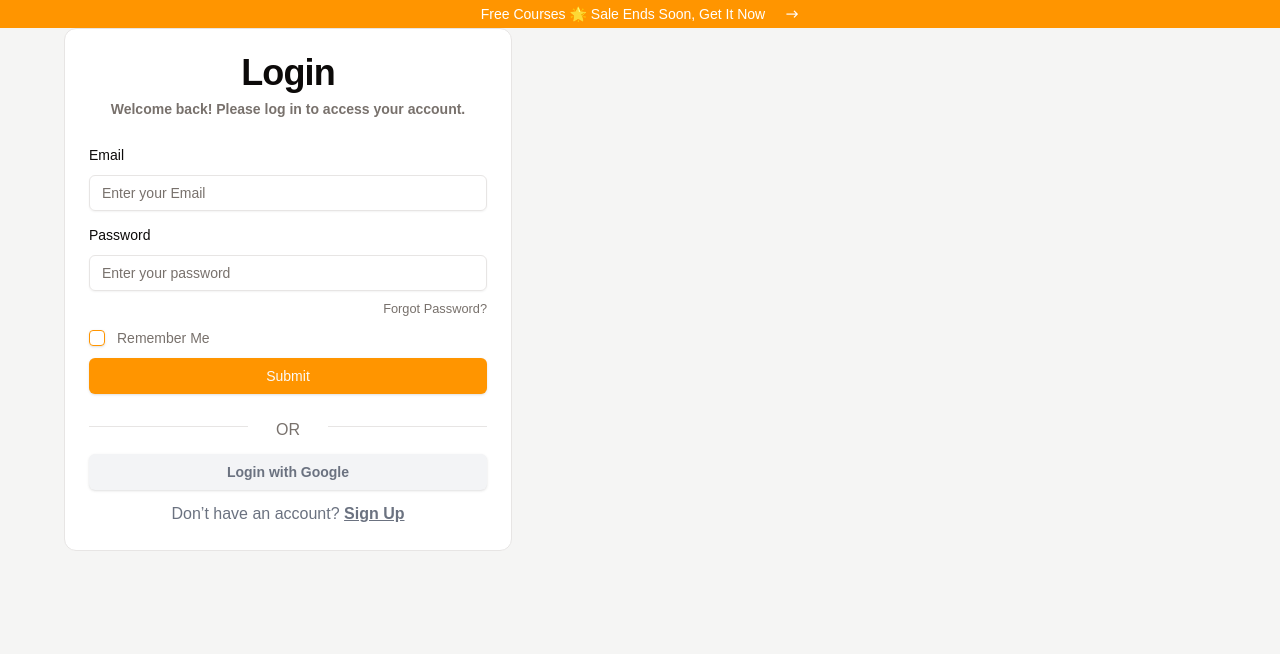
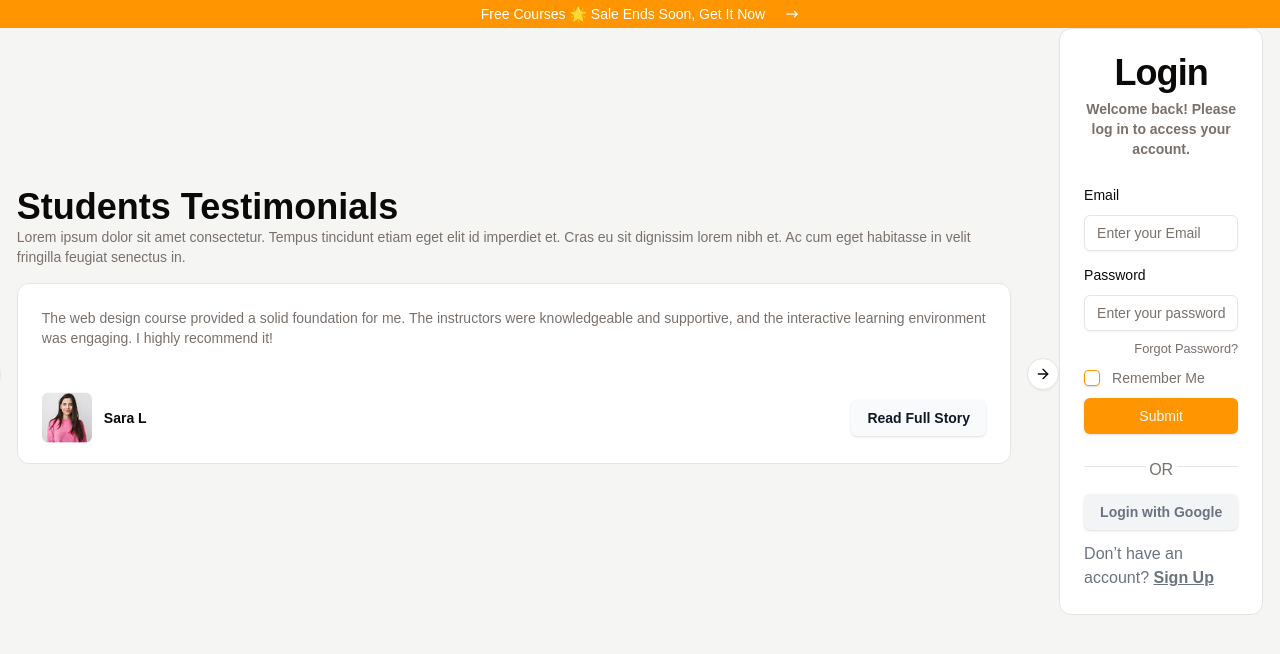
Before and after one commit to kasahun-welela/e-learning, a Next.js app: page /login in a window 1280 px wide. Shown: the top 654 px of the page. Built offline with nearby package versions, Linux system fonts and the light colour scheme.

Commit message:
add testimonials

```diff
--- a/app/(auth)/login/page.tsx
+++ b/app/(auth)/login/page.tsx
@@ -1,9 +1,102 @@
 import Login from "@/components/Login";
+import { Button } from "@/components/ui/button";
+import { Card, CardContent, CardHeader } from "@/components/ui/card";
+import Image from "next/image";
+import {
+  Carousel,
+  CarouselContent,
+  CarouselItem,
+  CarouselNext,
+  CarouselPrevious,
+} from "@/components/ui/carousel";
 
 export default function page() {
+  const testimonials = [
+    {
+      comment:
+        "The web design course provided a solid foundation for me. The instructors were knowledgeable and supportive, and the interactive learning environment was engaging. I highly recommend it!",
+      name: "Sara L",
+      img: "/sara.png",
+    },
+    {
+      comment:
+        "The UI/UX design course exceeded my expectations. The instructor's expertise and practical assignments helped me improve my design skills. I feel more confident in my career now. Thank you!",
+      name: "Jason M",
+      img: "/jason.png",
+    },
+
+    {
+      comment:
+        "The mobile app development course was fantastic! The step-by-step tutorials and hands-on projects helped me grasp the concepts easily. I'm now building my own app. Great course!",
+      name: "Emily R",
+      img: "/emily.png",
+    },
+    {
+      comment:
+        "I enrolled in the graphic design course as a beginner, and it was the perfect starting point. The instructor's guidance and feedback improved my design abilities significantly. I'm grateful for this course!",
+      name: "Michael K",
+      img: "/michael.png",
+    },
+  ];
   return (
-    <div className="max-w-[90%] mx-auto">
-      <Login />
+    <div className="max-w-[90%] mx-auto ">
+      <div className="md:flex flex-row-reverse  items-center justify-center gap-12">
+        <div className="md:basis-1/2">
+          <Login />
+        </div>
+
+        <div className="md:basis-1/2">
+          <h1 className="font-semibold text-3xl md:text-4xl mt-6">
+            Students Testimonials
+          </h1>
+          <p className="text-sm text-muted-foreground">
+            Lorem ipsum dolor sit amet consectetur. Tempus tincidunt etiam eget
+            elit id imperdiet et. Cras eu sit dignissim lorem nibh et. Ac cum
+            eget habitasse in velit fringilla feugiat senectus in.
+          </p>
+          <Carousel
+            opts={{
+              align: "start",
+              loop: true,
+            }}
+            className="py-4"
+          >
+            <CarouselContent>
+              {testimonials.map((testimonial, key) => (
+                <CarouselItem key={key}>
+                  <Card>
+                    <CardHeader>
+                      <p className="text-sm text-muted-foreground">
+                        {testimonial.comment}
+                      </p>
+                    </CardHeader>
+                    <CardContent className="flex justify-between items-center py-5">
+                      <div className="flex items-center gap-3">
+                        <Image
+                          src={testimonial.img}
+                          alt={testimonial.name}
+                          width={50}
+                          height={50}
+                        />
+                        <p className="text-sm font-semibold">
+                          {testimonial.name}
+                        </p>
+                      </div>
+                      <Button className="bg-gray-50 text-gray-900 font-semibold">
+                        Read Full Story
+                      </Button>
+                    </CardContent>
+                  </Card>
+                </CarouselItem>
+              ))}
+            </CarouselContent>
+            <div className="hidden md:block">
+              <CarouselNext />
+              <CarouselPrevious />
+            </div>
+          </Carousel>
+        </div>
+      </div>
     </div>
   );
 }
--- a/components/Login.tsx
+++ b/components/Login.tsx
@@ -45,7 +45,7 @@
     console.log(values);
   }
   return (
-    <Card className="max-w-md">
+    <Card className="">
       <CardHeader>
         <CardTitle className="text-center text-3xl md:text-4xl">
           Login
--- /dev/null
+++ b/components/ui/carousel.tsx
@@ -0,0 +1,262 @@
+"use client"
+
+import * as React from "react"
+import useEmblaCarousel, {
+  type UseEmblaCarouselType,
+} from "embla-carousel-react"
+import { ArrowLeft, ArrowRight } from "lucide-react"
+
+import { cn } from "@/lib/utils"
+import { Button } from "@/components/ui/button"
+
+type CarouselApi = UseEmblaCarouselType[1]
+type UseCarouselParameters = Parameters<typeof useEmblaCarousel>
+type CarouselOptions = UseCarouselParameters[0]
+type CarouselPlugin = UseCarouselParameters[1]
+
+type CarouselProps = {
+  opts?: CarouselOptions
+  plugins?: CarouselPlugin
+  orientation?: "horizontal" | "vertical"
+  setApi?: (api: CarouselApi) => void
+}
+
+type CarouselContextProps = {
+  carouselRef: ReturnType<typeof useEmblaCarousel>[0]
+  api: ReturnType<typeof useEmblaCarousel>[1]
+  scrollPrev: () => void
+  scrollNext: () => void
+  canScrollPrev: boolean
+  canScrollNext: boolean
+} & CarouselProps
+
+const CarouselContext = React.createContext<CarouselContextProps | null>(null)
+
+function useCarousel() {
+  const context = React.useContext(CarouselContext)
+
+  if (!context) {
+    throw new Error("useCarousel must be used within a <Carousel />")
+  }
+
+  return context
+}
+
+const Carousel = React.forwardRef<
+  HTMLDivElement,
+  React.HTMLAttributes<HTMLDivElement> & CarouselProps
+>(
+  (
+    {
+      orientation = "horizontal",
+      opts,
+      setApi,
+      plugins,
+      className,
+      children,
+      ...props
+    },
+    ref
+  ) => {
+    const [carouselRef, api] = useEmblaCarousel(
+      {
+        ...opts,
+        axis: orientation === "horizontal" ? "x" : "y",
+      },
+      plugins
+    )
+    const [canScrollPrev, setCanScrollPrev] = React.useState(false)
+    const [canScrollNext, setCanScrollNext] = React.useState(false)
+
+    const onSelect = React.useCallback((api: CarouselApi) => {
+      if (!api) {
+        return
+      }
+
+      setCanScrollPrev(api.canScrollPrev())
+      setCanScrollNext(api.canScrollNext())
+    }, [])
+
+    const scrollPrev = React.useCallback(() => {
+      api?.scrollPrev()
+    }, [api])
+
+    const scrollNext = React.useCallback(() => {
+      api?.scrollNext()
+    }, [api])
+
+    const handleKeyDown = React.useCallback(
+      (event: React.KeyboardEvent<HTMLDivElement>) => {
+        if (event.key === "ArrowLeft") {
+          event.preventDefault()
+          scrollPrev()
+        } else if (event.key === "ArrowRight") {
+          event.preventDefault()
+          scrollNext()
+        }
+      },
+      [scrollPrev, scrollNext]
+    )
+
+    React.useEffect(() => {
+      if (!api || !setApi) {
+        return
+      }
+
+      setApi(api)
+    }, [api, setApi])
+
+    React.useEffect(() => {
+      if (!api) {
+        return
+      }
+
+      onSelect(api)
+      api.on("reInit", onSelect)
+      api.on("select", onSelect)
+
+      return () => {
+        api?.off("select", onSelect)
+      }
+    }, [api, onSelect])
+
+    return (
+      <CarouselContext.Provider
+        value={{
+          carouselRef,
+          api: api,
+          opts,
+          orientation:
+            orientation || (opts?.axis === "y" ? "vertical" : "horizontal"),
+          scrollPrev,
+          scrollNext,
+          canScrollPrev,
+          canScrollNext,
+        }}
+      >
+        <div
+          ref={ref}
+          onKeyDownCapture={handleKeyDown}
+          className={cn("relative", className)}
+          role="region"
+          aria-roledescription="carousel"
+          {...props}
+        >
+          {children}
+        </div>
+      </CarouselContext.Provider>
+    )
+  }
+)
+Carousel.displayName = "Carousel"
+
+const CarouselContent = React.forwardRef<
+  HTMLDivElement,
+  React.HTMLAttributes<HTMLDivElement>
+>(({ className, ...props }, ref) => {
+  const { carouselRef, orientation } = useCarousel()
+
+  return (
+    <div ref={carouselRef} className="overflow-hidden">
+      <div
+        ref={ref}
+        className={cn(
+          "flex",
+          orientation === "horizontal" ? "-ml-4" : "-mt-4 flex-col",
+          className
+        )}
+        {...props}
+      />
+    </div>
+  )
+})
+CarouselContent.displayName = "CarouselContent"
+
+const CarouselItem = React.forwardRef<
+  HTMLDivElement,
+  React.HTMLAttributes<HTMLDivElement>
+>(({ className, ...props }, ref) => {
+  const { orientation } = useCarousel()
+
+  return (
+    <div
+      ref={ref}
+      role="group"
+      aria-roledescription="slide"
+      className={cn(
+        "min-w-0 shrink-0 grow-0 basis-full",
+        orientation === "horizontal" ? "pl-4" : "pt-4",
+        className
+      )}
+      {...props}
+    />
+  )
+})
+CarouselItem.displayName = "CarouselItem"
+
+const CarouselPrevious = React.forwardRef<
+  HTMLButtonElement,
+  React.ComponentProps<typeof Button>
+>(({ className, variant = "outline", size = "icon", ...props }, ref) => {
+  const { orientation, scrollPrev, canScrollPrev } = useCarousel()
+
+  return (
+    <Button
+      ref={ref}
+      variant={variant}
+      size={size}
+      className={cn(
+        "absolute  h-8 w-8 rounded-full",
+        orientation === "horizontal"
+          ? "-left-12 top-1/2 -translate-y-1/2"
+          : "-top-12 left-1/2 -translate-x-1/2 rotate-90",
+        className
+      )}
+      disabled={!canScrollPrev}
+      onClick={scrollPrev}
+      {...props}
+    >
+      <ArrowLeft className="h-4 w-4" />
+      <span className="sr-only">Previous slide</span>
+    </Button>
+  )
+})
+CarouselPrevious.displayName = "CarouselPrevious"
+
+const CarouselNext = React.forwardRef<
+  HTMLButtonElement,
+  React.ComponentProps<typeof Button>
+>(({ className, variant = "outline", size = "icon", ...props }, ref) => {
+  const { orientation, scrollNext, canScrollNext } = useCarousel()
+
+  return (
+    <Button
+      ref={ref}
+      variant={variant}
+      size={size}
+      className={cn(
+        "absolute h-8 w-8 rounded-full",
+        orientation === "horizontal"
+          ? "-right-12 top-1/2 -translate-y-1/2"
+          : "-bottom-12 left-1/2 -translate-x-1/2 rotate-90",
+        className
+      )}
+      disabled={!canScrollNext}
+      onClick={scrollNext}
+      {...props}
+    >
+      <ArrowRight className="h-4 w-4" />
+      <span className="sr-only">Next slide</span>
+    </Button>
+  )
+})
+CarouselNext.displayName = "CarouselNext"
+
+export {
+  type CarouselApi,
+  Carousel,
+  CarouselContent,
+  CarouselItem,
+  CarouselPrevious,
+  CarouselNext,
+}
--- a/package.json
+++ b/package.json
@@ -15,6 +15,7 @@
     "@radix-ui/react-slot": "^1.1.2",
     "class-variance-authority": "^0.7.1",
     "clsx": "^2.1.1",
+    "embla-carousel-react": "^8.5.2",
     "install": "^0.13.0",
     "lucide-react": "^0.475.0",
     "next": "15.1.7",
```
Also changed, not shown: 1 other file (tests, documents, lock files or other folders).
